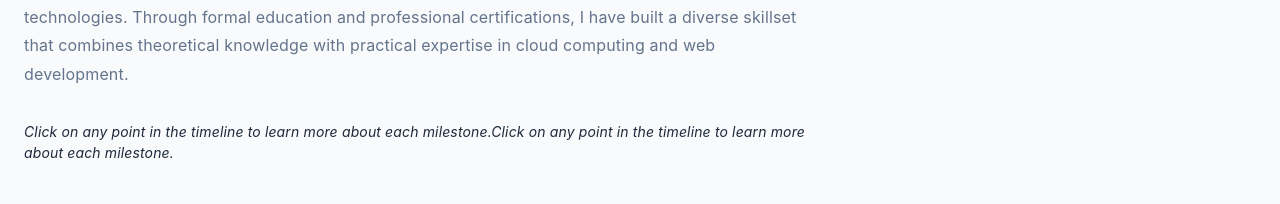
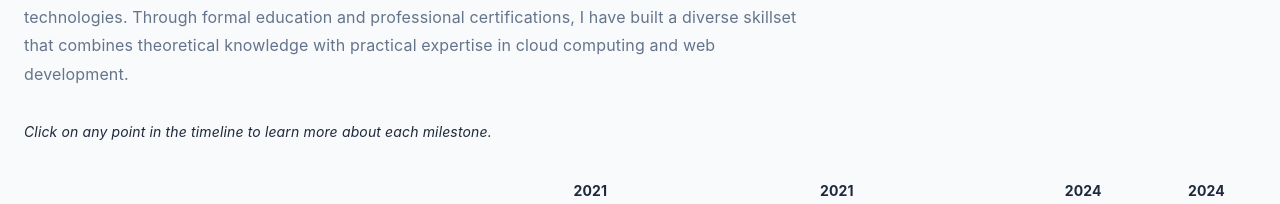
Before and after one commit to SebastianChristoph/portfolio, a React (Vite) app: page / in a window 1280 px wide. Shown: the part 2287-2491 px from the top of the page. Built offline with nearby package versions, Linux system fonts and the light colour scheme.

Commit message:
Bugfix CV

```diff
--- a/src/components/Cv.tsx
+++ b/src/components/Cv.tsx
@@ -140,7 +140,6 @@ export default function Cv() {
           }}
         >
            {t('cv.info')}
-          Click on any point in the timeline to learn more about each milestone.
         </Typography>
       </motion.div>
 
--- a/src/i18n/locales/de.json
+++ b/src/i18n/locales/de.json
@@ -11,7 +11,7 @@
   "hero": {
     "greeting": "Hallo, ich bin",
     "role": "Full Stack Entwickler",
-    "description": "Mit Herz für Daten und Spaß an cleverem Code. Schnell im Kopf, positiv im Team – und immer auf der Suche nach smarten Lösungen.",
+    "description": "Mit Herz für Daten und Spaß an cleverem Code. Schnell im Kopf, anpassungsfähig – und immer auf der Suche nach smarten Lösungen.",
     "hire": "Ping mich an",
     "portfolio": "Mein TechStack",
     "profileAlt": "Profilbild von Sebastian Christoph"
```
